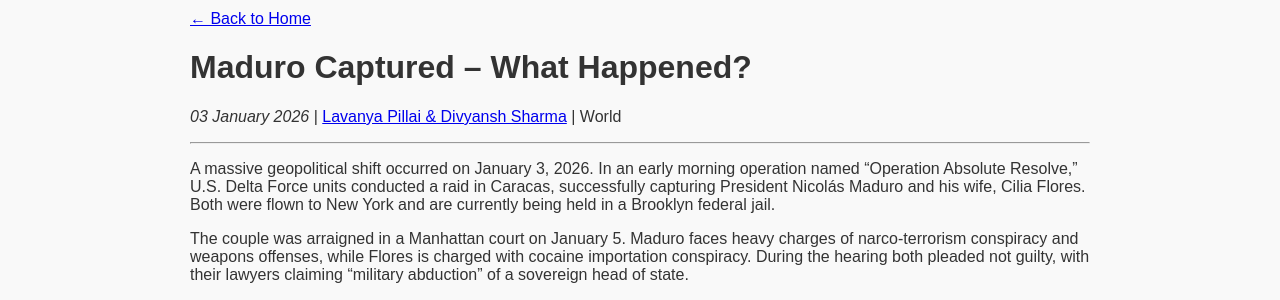
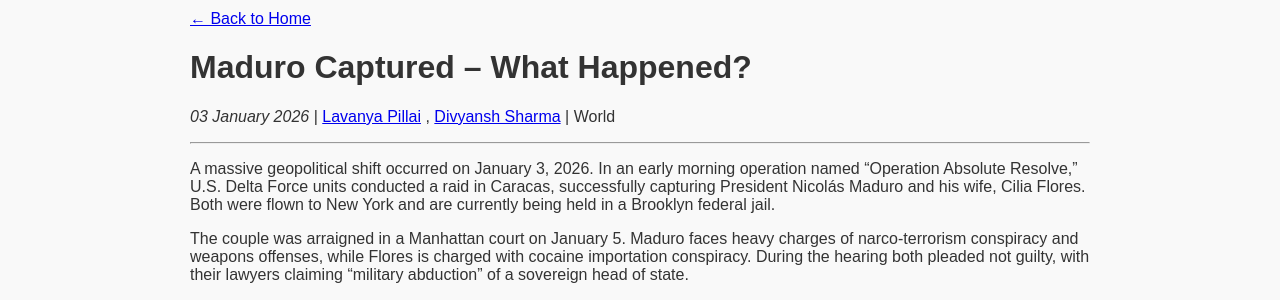
Before and after one commit to WSP-17/WSP-17.github.io, a Jekyll site: the page built from _posts/2026-01-12-maduro-captured.md, in a window 1280 px wide. Shown: the part 182-482 px from the top of the page. Built offline with Jekyll 4.4.1, drawn with Linux system fonts in a browser that asks for light colours; part of the change alters nothing that is shown.

```diff
--- a/_posts/2026-01-12-maduro-captured.md
+++ b/_posts/2026-01-12-maduro-captured.md
@@ -3,8 +3,11 @@ layout: post
 title: "Maduro Captured – What Happened?"
 date: 2026-01-03
 category: world
-author: "Lavanya Pillai & Divyansh Sharma"
-author_link: "https://www.linkedin.com/in/lavanya-pillai-/"
+authors:
+  - name: "Lavanya Pillai"
+    link: "https://www.linkedin.com/in/lavanya-pillai-/"
+  - name: "Divyansh Sharma"
+    link: "https://www.linkedin.com/in/divyansh-sharma-h17/"
 excerpt: "U.S. Delta Force captures Venezuelan President Nicolás Maduro. Implications for oil markets, geopolitics, and regional security are significant."
 ---
 
```
